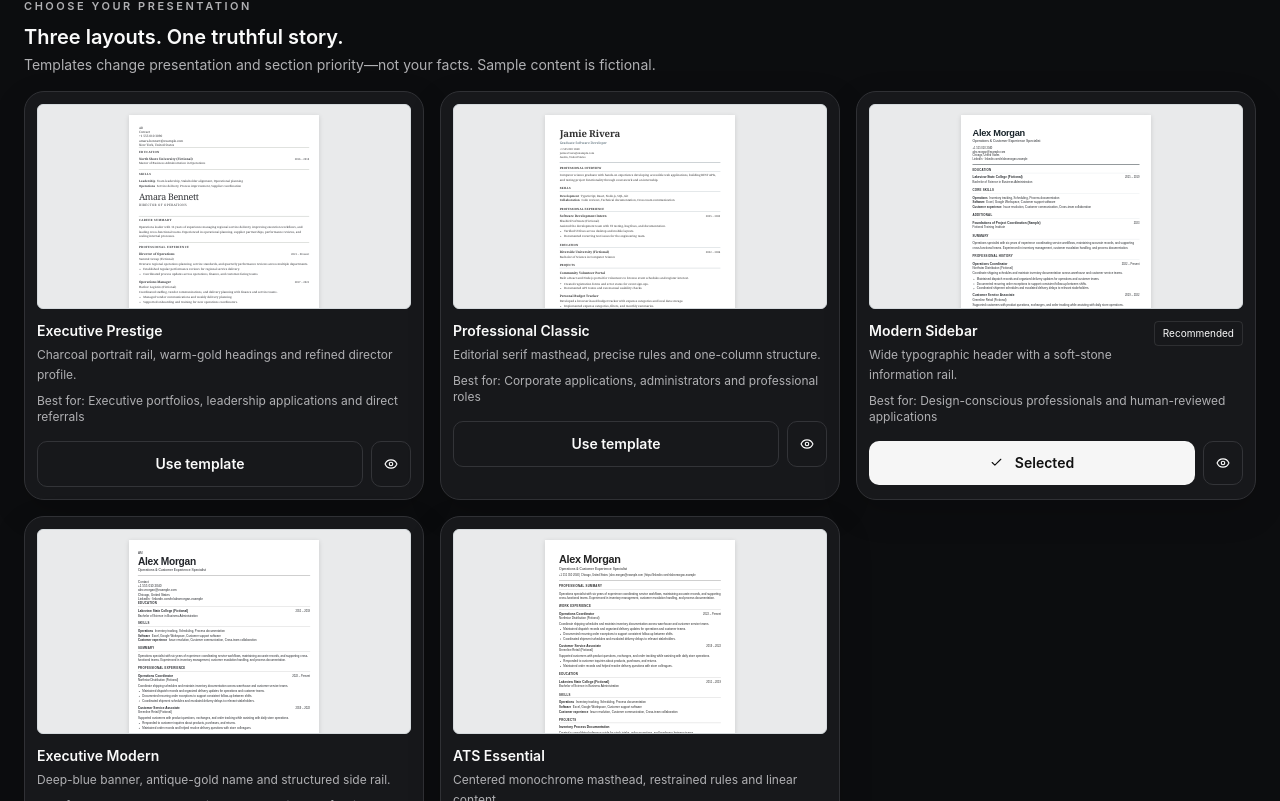
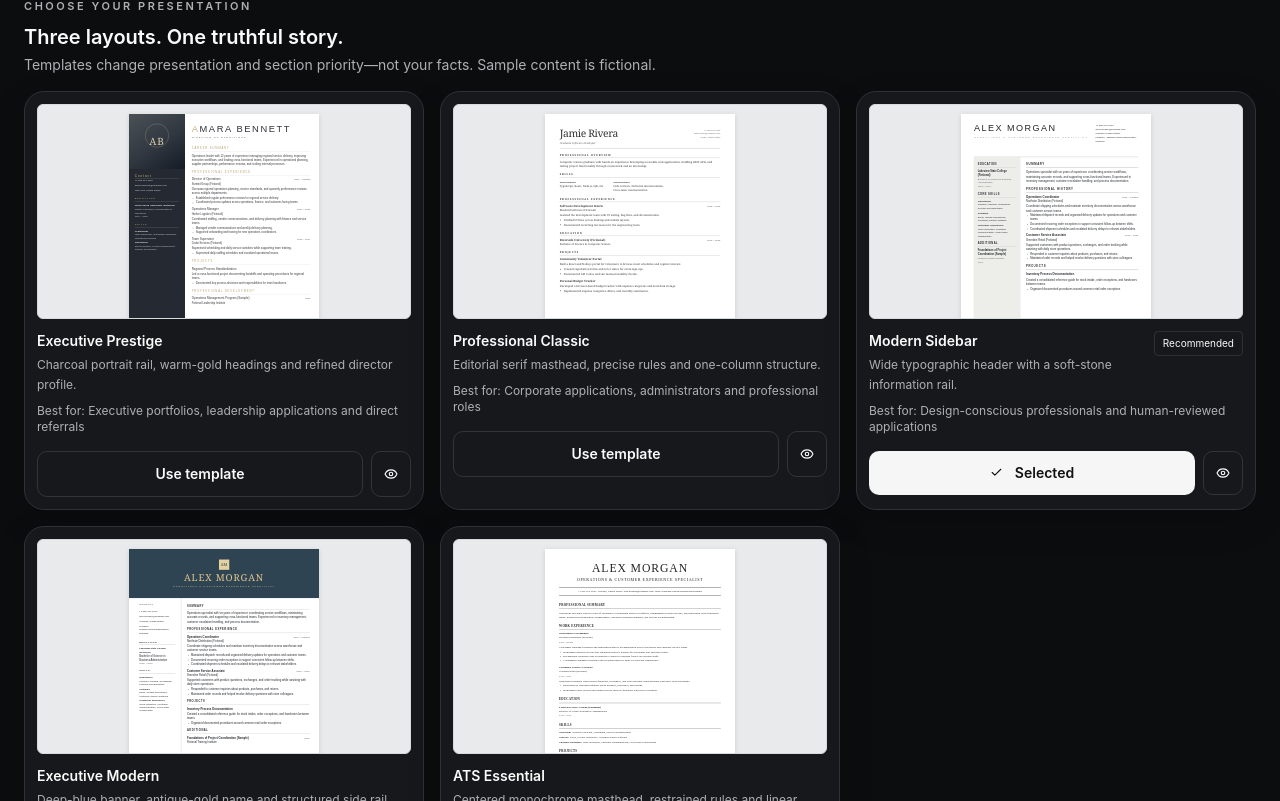
Before and after one commit to Rooqx/resumash, a React (Vite) app in the folder client/: page /build-resume in a window 1280 px wide. Shown: the part 439-1240 px from the top of the page. Built offline with nearby package versions, Linux system fonts and the light colour scheme; a web font is replaced by a local one.

Commit message:
feat(resume): implement five reference-specific A4 HTML resume designs

```diff
--- a/client/src/features/resume-builder/templates/resume-document.css
+++ b/client/src/features/resume-builder/templates/resume-document.css
@@ -1,88 +1,129 @@
-/* Text-first, linear DOM order and print-safe resume documents.
-   No tables, sidebar grids, rasterized text, icons or skill bars. */
-.rs-document { width:794px; min-height:1122px; box-sizing:border-box; padding:52px 58px; background:#fff!important; color:#171717!important; font-family:Arial,Helvetica,sans-serif; font-size:13px; line-height:1.42; box-shadow:0 6px 22px #0001; }
-.rs-document-content { width:100%; overflow-wrap:break-word; }
-.rs-document h1,.rs-document h2,.rs-document h3,.rs-document p { margin:0; color:inherit; }
-.rs-document .resume-header { padding-bottom:12px; margin-bottom:15px; border-bottom:1px solid #333; }
-.rs-document .resume-header h1 { font-size:30px; line-height:1.1; letter-spacing:-.03em; font-weight:700; }
-.rs-document .resume-role { font-size:14px; margin-top:5px; }
-.rs-document .resume-contacts { font-size:11px; margin-top:9px; line-height:1.5; }
-.rs-document .resume-contacts a { color:inherit; text-decoration:none; }
-.rs-document .resume-section { margin-bottom:16px; break-inside:auto; }
-.rs-document .resume-section > h2 { font-size:12px; letter-spacing:.085em; text-transform:uppercase; font-weight:700; margin:0 0 9px; padding-bottom:4px; border-bottom:1px solid #aaa; }
-.rs-document .resume-entry { margin-bottom:11px; break-inside:avoid; }
-.rs-document .resume-entry-top { display:flex; align-items:baseline; justify-content:space-between; flex-wrap:wrap; gap:2px 12px; }
-.rs-document .resume-entry h3 { font-size:13px; font-weight:700; }
-.rs-document .resume-subheading { font-size:12px; margin-top:1px; }
-.rs-document .resume-date { font-size:11px; white-space:nowrap; }
-.rs-document .resume-paragraph { font-size:12px; line-height:1.5; margin-top:5px; white-space:pre-line; }
-.rs-document .resume-bullets { padding-left:18px; margin:5px 0 0; list-style:disc; }
-.rs-document .resume-bullets li { margin:2px 0; font-size:12px; line-height:1.5; }
-.rs-document .resume-skill { font-size:12px; margin:3px 0; }
-.rs-document .resume-skill strong { margin-right:7px; }
-/* Recruiter Standard — quick scan, familiar headings, compact evidence. */
-.rs-template-modern { font-family:Arial,Helvetica,sans-serif; padding:48px 55px; }
-.rs-template-modern .resume-header { border-bottom:2px solid #202a30; margin-bottom:13px; }
-.rs-template-modern .resume-header h1 { font-size:29px; color:#182329; }
-.rs-template-modern .resume-section > h2 { letter-spacing:.075em; border-bottom:1px solid #cfd7db; }
-.rs-template-modern .resume-section { margin-bottom:13px; }
+/* A4 sheet. All five templates render real selectable text, not canvas images. */
+.rs-document{width:794px;min-height:1122px;box-sizing:border-box;background:#fff;color:var(--resume-ink,#262626);font-family:Arial,Helvetica,sans-serif;font-size:12.5px;line-height:1.42;box-shadow:0 6px 22px #0002;overflow-wrap:anywhere;}
+.rs-document *, .rs-document *::before, .rs-document *::after{box-sizing:border-box;}
+.rs-document h1,.rs-document h2,.rs-document h3,.rs-document p{margin:0;color:inherit;}
+.rs-document a{color:inherit;text-decoration:none;overflow-wrap:anywhere;}
+.rs-document .resume-header h1{font-size:var(--resume-name-size,38px);line-height:1.08;font-weight:400;}
+.rs-document .resume-role{font-size:12px;margin-top:7px;letter-spacing:.28em;text-transform:uppercase;}
+.rs-document .resume-section{margin-bottom:var(--resume-section-space,17px);break-inside:auto;}
+.rs-document .resume-section > h2{font-weight:700;text-transform:uppercase;letter-spacing:.18em;font-size:11px;margin:0 0 8px;padding-bottom:5px;border-bottom:1px solid #8f9294;}
+.rs-document .resume-entry{margin-bottom:11px;break-inside:avoid;}
+.rs-document .resume-entry-top{display:flex;justify-content:space-between;align-items:baseline;gap:8px;}
+.rs-document .resume-entry-name{min-width:0;flex:1;}
+.rs-document .resume-entry h3{font-size:12.4px;font-weight:700;}
+.rs-document .resume-subheading{font-size:11px;margin-top:2px;}
+.rs-document .resume-date{font-size:10px;color:#555;white-space:nowrap;text-align:right;}
+.rs-document .resume-paragraph{font-size:11.7px;line-height:1.5;margin-top:4px;white-space:pre-line;}
+.rs-document .resume-bullets{padding-left:17px;margin:4px 0 0;list-style:disc;}
+.rs-document .resume-bullets li{font-size:11.3px;line-height:1.43;margin:3px 0;}
+.rs-document .resume-skill{font-size:11px;margin:5px 0;line-height:1.42;}
+.rs-document .resume-skill strong{display:block;font-size:10.5px;}
+.rs-document .rs-contact-lines{font-size:10px;line-height:1.6;}
+.rs-document .rs-contact-lines p{margin:0 0 4px;}
+.rs-document .rs-layout{display:grid;align-items:stretch;min-height:1122px;}
+.rs-document .rs-sidebar{min-width:0;}
+.rs-document .rs-main{min-width:0;}
+.rs-document .resume-slot:empty{display:none;}
 
-/* Emerging Talent — a clear, academic-inspired hierarchy: education and
-   projects precede job history when this layout is selected. */
-.rs-template-classic { font-family:Georgia,'Times New Roman',serif; padding:44px 57px; color:#203946!important; }
-.rs-template-classic .resume-header { text-align:left; border-bottom:1.5px solid #304752; }
-.rs-template-classic .resume-header h1 { font-size:29px; letter-spacing:-.015em; }
-.rs-template-classic .resume-role { color:#405764; }
-.rs-template-classic .resume-section > h2 { border-bottom:1px solid #8d9da4; letter-spacing:.035em; }
-.rs-template-classic .resume-section { margin-bottom:12px; }
-.rs-template-classic .resume-entry h3 { font-size:13px; }
+/* 01 — GREGORY WADE: deep charcoal portrait rail, off-white main, champagne accents. */
+.rs-document.rs-template-executive{background:#fff;font-family:Arial,Helvetica,sans-serif;}
+.rs-template-executive .rs-charcoal{grid-template-columns:234px minmax(0,1fr);}
+.rs-template-executive .rs-sidebar{background:#252a32;color:#dddcd7;padding:0 24px 42px;}
+.rs-template-executive .rs-portrait{height:230px;background:linear-gradient(145deg,#4b5156 0%,#303740 55%,#151b24 100%);margin:0 -24px 20px;display:flex;align-items:center;justify-content:center;position:relative;}
+.rs-template-executive .rs-portrait::before{content:'';position:absolute;width:100px;height:100px;border:2px solid #d4c5a6;border-radius:50%;opacity:.45;top:40px;}
+.rs-template-executive .rs-portrait span{color:#ddcfad;font-family:Georgia,serif;font-size:42px;letter-spacing:.08em;}
+.rs-template-executive .rs-sidebar-contact{margin-bottom:22px;}
+.rs-template-executive .rs-sidebar h2{color:#d5be81!important;border-bottom:1px solid #7b8186!important;letter-spacing:.32em;font-weight:400;}
+.rs-template-executive .rs-sidebar .resume-section{margin-bottom:18px;}
+.rs-template-executive .rs-sidebar .resume-section > h2{font-size:10px;}
+.rs-template-executive .rs-sidebar .resume-entry{margin-bottom:12px;}
+.rs-template-executive .rs-sidebar .resume-entry h3,.rs-template-executive .rs-sidebar .resume-skill strong{color:#eee;font-size:10.5px;}
+.rs-template-executive .rs-sidebar .resume-subheading,.rs-template-executive .rs-sidebar .resume-date,.rs-template-executive .rs-sidebar .resume-paragraph,.rs-template-executive .rs-sidebar .resume-skill{color:#ccc;font-size:9.7px;text-align:left;}
+.rs-template-executive .rs-sidebar .resume-entry-top{display:block;}
+.rs-template-executive .rs-sidebar .resume-date{display:block;text-align:left;margin-top:3px;}
+.rs-template-executive .rs-main{padding:43px 36px 44px 28px;}
+.rs-template-executive .resume-header{margin-bottom:29px;}
+.rs-template-executive .resume-header h1{font-weight:400;letter-spacing:.17em;font-size:39px;text-transform:uppercase;color:#30343a;}
+.rs-template-executive .resume-header h1::first-letter{color:#c8b180;}
+.rs-template-executive .resume-role{color:#54545b;font-size:10px;letter-spacing:.42em;}
+.rs-template-executive .rs-main .resume-section > h2{color:#b39b66;border-color:#d8d8d8;font-weight:400;letter-spacing:.35em;}
+.rs-template-executive .rs-main .resume-entry h3{font-weight:500;}
 
-/* Leadership Profile — restrained executive editorial feel without sidebar,
-   photo or text rendered as imagery; remains a linear, selectable document. */
-.rs-template-executive { font-family:Cambria,Georgia,serif; padding:58px 66px; color:#242d25!important; }
-.rs-template-executive .resume-header { border-bottom:0; padding-bottom:20px; margin-bottom:16px; }
-.rs-template-executive .resume-header h1 { font-size:38px; font-weight:400; letter-spacing:-.04em; }
-.rs-template-executive .resume-role { font-size:13px; text-transform:uppercase; letter-spacing:.105em; }
-.rs-template-executive .resume-section > h2 { border-bottom:0; border-top:1px solid #7a8378; padding-top:8px; font-size:12px; letter-spacing:.12em; }
-.rs-template-executive .resume-section { margin-bottom:19px; }
-.rs-template-executive .resume-entry { margin-bottom:15px; }
-@media print {
- @page { size:A4; margin:0; }
- html,body,#app { margin:0!important; padding:0!important; background:#fff!important; }
- .rs-document { width:210mm; min-height:297mm; padding:14mm 16mm; margin:0; box-shadow:none; print-color-adjust:exact; -webkit-print-color-adjust:exact; }
- .rs-document .resume-entry { break-inside:avoid; }
+/* 02 — ANNA MCDONALD: one-column serif, right-justified contacts, fine rules. */
+.rs-document.rs-template-classic{font-family:Georgia,'Times New Roman',serif;padding:var(--resume-pad-top) var(--resume-pad-horizontal) var(--resume-pad-bottom);}
+.rs-template-classic .resume-header{display:flex;justify-content:space-between;align-items:flex-start;border-bottom:1px solid #939393;padding-bottom:13px;margin-bottom:18px;gap:18px;}
+.rs-template-classic .resume-header h1{font-size:43px;font-weight:400;letter-spacing:-.035em;}
+.rs-template-classic .resume-role{font-size:11px;font-style:italic;text-transform:none;letter-spacing:0;margin-top:11px;color:#666;}
+.rs-template-classic .resume-contacts{min-width:195px;text-align:right;padding-top:4px;}
+.rs-template-classic .resume-contacts .rs-contact-lines{font-family:Arial,Helvetica,sans-serif;font-size:9px;line-height:1.2;color:#696969;}
+.rs-template-classic .resume-section > h2{font-size:11px;letter-spacing:.28em;border-color:#a5a5a5;font-weight:600;}
+.rs-template-classic .resume-entry{margin-bottom:13px;}
+.rs-template-classic .resume-entry h3{font-size:12px;}
+.rs-template-classic .resume-skill{display:inline-block;width:33.333%;vertical-align:top;padding-right:12px;}
+.rs-template-classic .resume-skill strong{font-family:Arial,Helvetica,sans-serif;letter-spacing:.01em;}
+.rs-template-classic .resume-paragraph{font-size:11.3px;}
+.rs-template-classic .resume-date{font-family:Arial,Helvetica,sans-serif;font-size:10px;}
+
+/* 03 — RILEY COOPER: oversized upper header, soft grey information sidebar. */
+.rs-document.rs-template-modern{font-family:Arial,Helvetica,sans-serif;}
+.rs-template-modern > .resume-header{min-height:180px;margin:0 54px 0;padding:40px 0 24px;border-bottom:1px solid #999;display:flex;justify-content:space-between;align-items:flex-start;gap:20px;}
+.rs-template-modern .resume-header h1{font-size:38px;text-transform:uppercase;letter-spacing:.16em;font-weight:400;}
+.rs-template-modern .resume-role{font-size:10px;letter-spacing:.5em;color:#868686;margin-top:9px;}
+.rs-template-modern .resume-contacts{text-align:left;width:178px;flex:none;}
+.rs-template-modern .resume-contacts .rs-contact-lines{font-size:10px;line-height:1.32;}
+.rs-template-modern .rs-stone{grid-template-columns:196px minmax(0,1fr);min-height:942px;padding:0 53px 38px;column-gap:23px;}
+.rs-template-modern .rs-sidebar{background:#ededea;padding:22px 17px 24px;}
+.rs-template-modern .rs-sidebar .resume-section > h2{font-size:11px;letter-spacing:.15em;border-color:#bcbdbb;}
+.rs-template-modern .rs-sidebar .resume-entry-top{display:block;}
+.rs-template-modern .rs-sidebar .resume-date{display:block;text-align:left;margin-top:3px;}
+.rs-template-modern .rs-sidebar .resume-entry h3{font-size:11px;}
+.rs-template-modern .rs-sidebar .resume-subheading,.rs-template-modern .rs-sidebar .resume-date{font-size:9.8px;color:#686868;}
+.rs-template-modern .rs-sidebar .resume-skill{margin-bottom:8px;font-size:10px;}
+.rs-template-modern .rs-main{padding:22px 0 24px;}
+.rs-template-modern .resume-section > h2{letter-spacing:.2em;border-color:#7d7d7d;font-size:12px;}
+.rs-template-modern .rs-main .resume-section > h2{margin-bottom:10px;}
+
+/* 04 — MARK WILLIAMS: midnight-blue top banner and narrow information rail. */
+.rs-document.rs-template-executive-modern{font-family:Arial,Helvetica,sans-serif;}
+.rs-template-executive-modern > .resume-header{background:#2e4453;color:#ecd7a0;min-height:205px;text-align:center;display:flex;flex-direction:column;align-items:center;justify-content:center;padding:22px 48px 20px;}
+.rs-template-executive-modern .rs-monogram{height:43px;min-width:43px;background:#e6d1a0;color:#2e4453;display:flex;align-items:center;justify-content:center;font-family:Georgia,serif;font-size:17px;margin-bottom:11px;}
+.rs-template-executive-modern .resume-header h1{font-size:40px;color:#e2c68c;text-transform:uppercase;font-family:Georgia,'Times New Roman',serif;letter-spacing:.09em;}
+.rs-template-executive-modern .resume-role{color:#e0cf9c;font-size:10px;letter-spacing:.38em;}
+.rs-template-executive-modern .rs-navy{grid-template-columns:218px minmax(0,1fr);column-gap:0;min-height:917px;}
+.rs-template-executive-modern .rs-sidebar{padding:21px 23px 30px 43px;border-right:1px solid #bababa;}
+.rs-template-executive-modern .rs-sidebar-contact{margin-bottom:20px;}
+.rs-template-executive-modern .rs-sidebar .resume-section > h2,.rs-template-executive-modern .rs-sidebar-contact > h2{font-size:10px;letter-spacing:.16em;border-color:#a6a6a6;margin:0 0 8px;padding-bottom:5px;text-transform:uppercase;}
+.rs-template-executive-modern .rs-sidebar .resume-entry-top{display:block;}
+.rs-template-executive-modern .rs-sidebar .resume-date{display:block;text-align:left;}
+.rs-template-executive-modern .rs-sidebar .resume-entry h3{font-size:10px;}
+.rs-template-executive-modern .rs-sidebar .resume-skill{font-size:10px;}
+.rs-template-executive-modern .rs-main{padding:25px 39px 37px 24px;}
+.rs-template-executive-modern .rs-main .resume-section > h2{font-size:11px;letter-spacing:.2em;border-color:#b6b6b6;}
+.rs-template-executive-modern .rs-main .resume-entry h3{font-size:11.8px;}
+
+/* 05 — SOPHIA EVANS: ATS-forward monochrome with double contact rule. */
+.rs-document.rs-template-ats-essential{font-family:'Times New Roman',Times,serif;padding:var(--resume-pad-top) var(--resume-pad-horizontal) var(--resume-pad-bottom);}
+.rs-template-ats-essential .resume-header{text-align:center;margin-bottom:31px;}
+.rs-template-ats-essential .resume-header h1{font-size:49px;font-weight:400;text-transform:uppercase;letter-spacing:.075em;}
+.rs-template-ats-essential .resume-role{font-size:17px;letter-spacing:.14em;margin:9px 0 18px;}
+.rs-template-ats-essential .resume-contacts{border-top:3px double #444;border-bottom:3px double #444;padding:7px 0;text-align:center;}
+.rs-template-ats-essential .resume-contacts p{font-size:11px;}
+.rs-template-ats-essential .resume-section > h2{font-size:13px;letter-spacing:.08em;border-bottom:1.2px solid #3e3e3e;padding-bottom:4px;}
+.rs-template-ats-essential .resume-section{margin-bottom:22px;}
+.rs-template-ats-essential .resume-entry h3{font-size:12px;}
+.rs-template-ats-essential .resume-entry-top{display:block;}
+.rs-template-ats-essential .resume-date{display:inline;color:#555;font-size:10px;}
+.rs-template-ats-essential .resume-subheading{display:inline;font-size:10.5px;}
+.rs-template-ats-essential .resume-paragraph{font-size:11.5px;line-height:1.44;}
+.rs-template-ats-essential .resume-bullets li{font-size:11.5px;line-height:1.38;}
+.rs-template-ats-essential .resume-skill strong{display:inline;margin-right:6px;}
+
+@media print{
+ @page{size:A4;margin:0;}
+ html,body,#app{margin:0!important;padding:0!important;background:#fff!important;}
+ .rs-document{width:210mm;min-height:297mm;box-shadow:none;print-color-adjust:exact;-webkit-print-color-adjust:exact;}
 }
-
-/* A thumbnail is a small, inert document preview. Restrict its rendering
-   width without disturbing real A4 metrics or the live editor. */
-.rs-template-thumbnail {
- position:relative;
- display:flex;
- justify-content:center;
- height:205px;
- overflow:hidden;
- border:1px solid #d5dadd;
- border-radius:6px;
- background:#e9eaeb;
- padding-top:10px;
-}
-.rs-template-thumbnail-paper {
- width:190px;
- height:269px;
- flex:none;
- position:relative;
-}
-.rs-template-thumbnail-paper .rs-document {
- transform:scale(.2392947);
- transform-origin:top left;
- box-shadow:0 3px 20px #0002;
- pointer-events:none;
-}
-
-/* Shared design tokens keep the live HTML proof aligned with PDF settings. */
-.rs-document { color:var(--resume-ink,#171717)!important; }
-.rs-document .resume-header h1 { font-size:var(--resume-name-size,30px); }
-.rs-document .resume-section { margin-bottom:var(--resume-section-space,16px); }
-
-/* Convert PDF point-based page metrics into CSS pixels (96/72). */
-.rs-document {padding:var(--resume-pad-top,56px) var(--resume-pad-horizontal,63px) var(--resume-pad-bottom,57px)!important;}
+/* Thumbnail is an inert scaled A4 page, not a separate mockup. */
+.rs-template-thumbnail{position:relative;display:flex;justify-content:center;height:215px;overflow:hidden;border:1px solid #d5dadd;border-radius:6px;background:#e9eaeb;padding-top:9px;}
+.rs-template-thumbnail-paper{width:190px;height:269px;flex:none;position:relative;}
+.rs-template-thumbnail-paper .rs-document{transform:scale(.2392947);transform-origin:top left;box-shadow:0 3px 20px #0002;pointer-events:none;}
```
